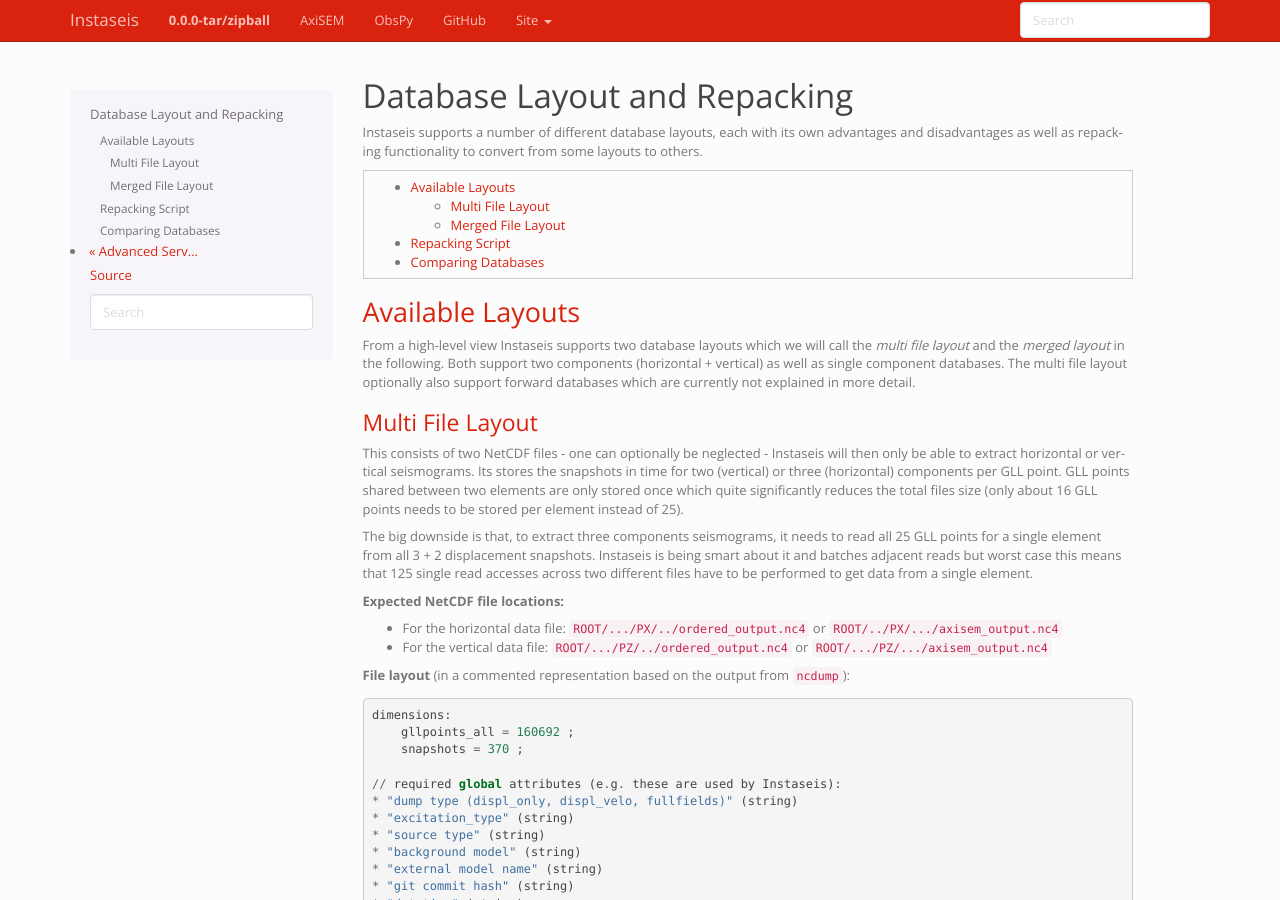
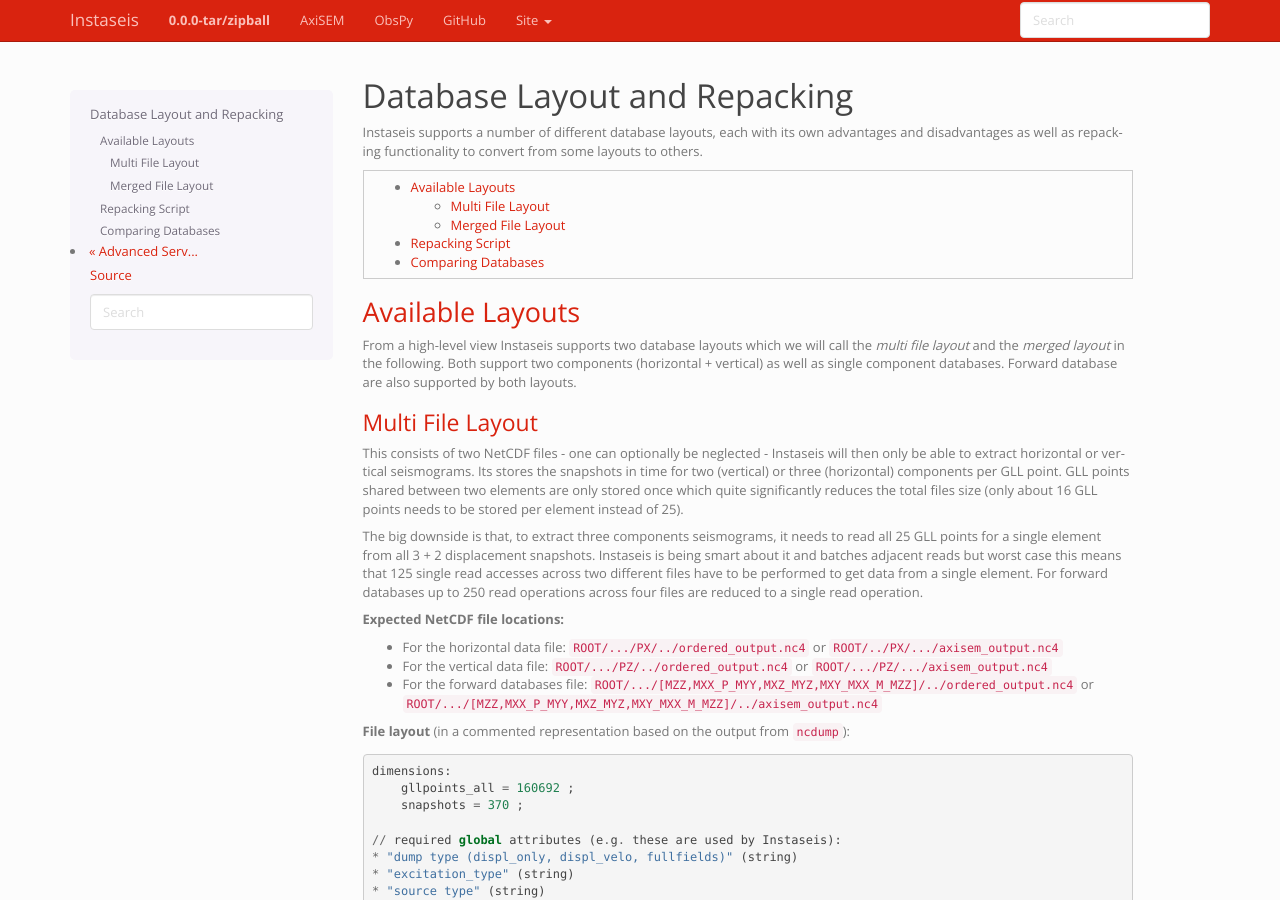
Before and after one commit to krischer/instaseis, a Sphinx documentation site: the page built from doc/database_repacking.rst, in a window 1280 px wide and 900 px high. Built offline with Sphinx 7.4.7, drawn with Linux system fonts in a browser that asks for light colours; some of the changed text lies outside the part shown.

Commit message:
Documenting new layout

```diff
--- a/doc/database_repacking.rst
+++ b/doc/database_repacking.rst
@@ -16,8 +16,7 @@ Available Layouts
 From a high-level view Instaseis supports two database layouts which we will
 call the *multi file layout* and the *merged layout* in the following. Both
 support two components (horizontal + vertical) as well as single component
-databases. The multi file layout optionally also support forward databases
-which are currently not explained in more detail.
+databases. Forward database are also supported by both layouts.
 
 Multi File Layout
 ^^^^^^^^^^^^^^^^^
@@ -33,7 +32,9 @@ The big downside is that, to extract three components seismograms, it needs to
 read all 25 GLL points for a single element from all 3 + 2 displacement
 snapshots. Instaseis is being smart about it and batches adjacent reads but
 worst case this means that 125 single read accesses across two different files
-have to be performed to get data from a single element.
+have to be performed to get data from a single element. For forward databases
+up to 250 read operations across four files are reduced to a single read
+operation.
 
 **Expected NetCDF file locations:**
 
@@ -41,6 +42,9 @@ have to be performed to get data from a single element.
   ``ROOT/../PX/.../axisem_output.nc4``
 * For the vertical data file: ``ROOT/.../PZ/../ordered_output.nc4`` or
   ``ROOT/.../PZ/.../axisem_output.nc4``
+* For the forward databases file:
+  ``ROOT/.../[MZZ,MXX_P_MYY,MXZ_MYZ,MXY_MXX_M_MZZ]/../ordered_output.nc4`` or
+  ``ROOT/.../[MZZ,MXX_P_MYY,MXZ_MYZ,MXY_MXX_M_MZZ]/../axisem_output.nc4``
 
 
 **File layout** (in a commented representation based on the output from
@@ -138,8 +142,8 @@ Merged File Layout
 ^^^^^^^^^^^^^^^^^^
 
 This, in contrast to the *multi file layout* stores everything in a single
-5D array, meaning data from one element can be accessed with a single read
-command. The downside is that many GLL points are duplicated which thus
+2D to 10D array, meaning data from one element can be accessed with a single
+read command. The downside is that many GLL points are duplicated which thus
 increases the file size. On the other hand this layout can easily increase
 the performance by more than an order of magnitude so depending on the use
 case this is the way to go. Turning on compression can save quite a lot of
@@ -190,6 +194,18 @@ Instaseis assumes the following order:
 1. ``disp_s vertical``
 2. ``disp_z vertical``
 
+**10D => forward database:**
+
+1. ``disp_s MZZ``
+2. ``disp_z MZZ``
+3. ``disp_s MXX+MYY``
+4. ``disp_z MXX+MYY``
+5. ``disp_s MXZ/MYZ``
+6. ``disp_p MXZ/MYZ``
+7. ``disp_z MXZ/MYZ``
+8. ``disp_s MXY/MXX-MYY``
+9. ``disp_p MXY/MXX-MYY``
+10. ``disp_z MXY/MXX-MYY``
 
 
 Repacking Script
--- a/doc/instaseis.rst
+++ b/doc/instaseis.rst
@@ -57,10 +57,10 @@ ForwardInstaseisDB
 ....
 
 ForwardMergedInstaseisDB
-------------------
+------------------------
 
 .. autoclass:: instaseis.database_interfaces.forward_merged_instaseis_db.ForwardMergedInstaseisDB
-:members:
+    :members:
 
 ....
 
```
